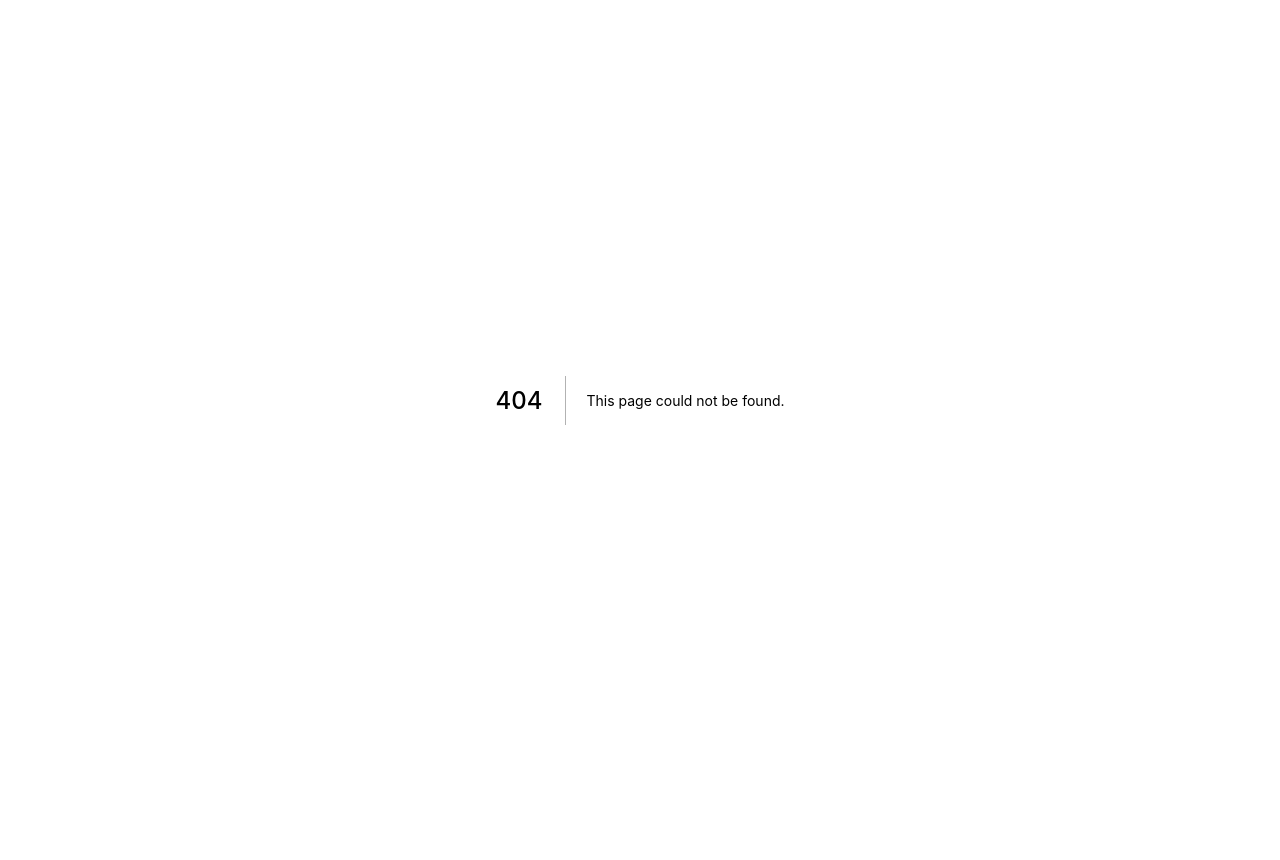
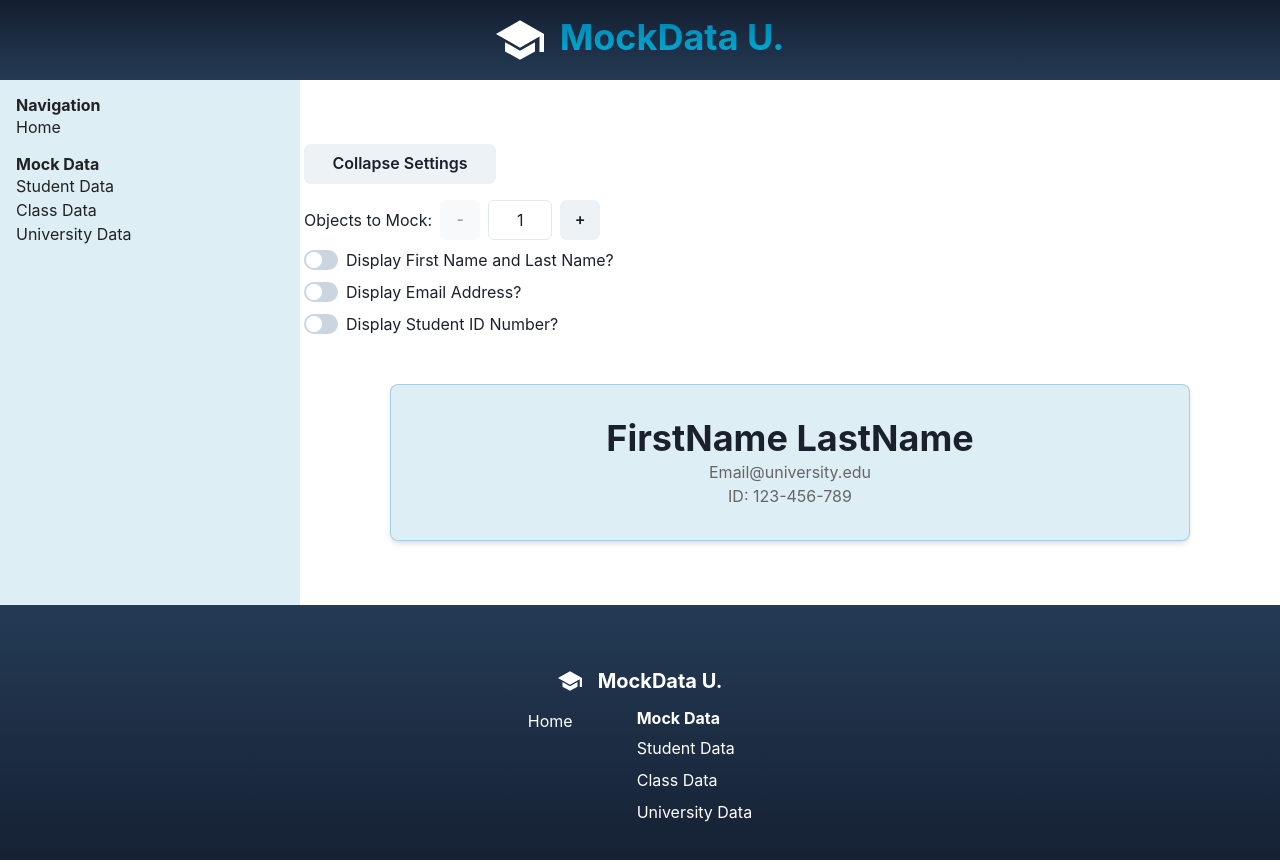
Before and after one commit to NicNol/mockdata-u, a Next.js app: page /mock-student in a window 1280 px wide. Before the commit this address had no page. Shown: the top 860 px of the page. Before the commit the page ends 800 px from the top, so only its background shows below. Built offline with nearby package versions, Linux system fonts and the light colour scheme.

Commit message:
outline mock student page

```diff
--- /dev/null
+++ b/components/DataCard.jsx
@@ -0,0 +1,23 @@
+import React from "react";
+import { Flex, Heading, Text } from "@chakra-ui/react";
+
+export default function DataCard() {
+    return (
+        <Flex w={"100%"} maxW={"800px"}>
+            <Flex
+                bg={"#0083b022"}
+                flexDirection={"column"}
+                borderRadius={8}
+                w={"100%"}
+                shadow={"md"}
+                border={"#0083b044 solid 1px"}
+                alignItems={"center"}
+                py={8}
+            >
+                <Heading color={"141e30"}>FirstName LastName</Heading>
+                <Text color={"#666666"}>Email@university.edu</Text>
+                <Text color={"#666666"}>ID: 123-456-789</Text>
+            </Flex>
+        </Flex>
+    );
+}
--- /dev/null
+++ b/components/NumberInput.jsx
@@ -0,0 +1,29 @@
+import React from "react";
+import { HStack, Button, Input, useNumberInput } from "@chakra-ui/react";
+
+export default function NumberInput() {
+    const { getInputProps, getIncrementButtonProps, getDecrementButtonProps } =
+        useNumberInput({
+            step: 1,
+            defaultValue: 1,
+            min: 1,
+            max: 200,
+            precision: 0,
+        });
+
+    const inc = getIncrementButtonProps();
+    const dec = getDecrementButtonProps();
+    const input = getInputProps();
+
+    return (
+        <HStack>
+            <Button {...dec} w={6}>
+                -
+            </Button>
+            <Input {...input} w={16} textAlign={"center"} />
+            <Button {...inc} w={6}>
+                +
+            </Button>
+        </HStack>
+    );
+}
--- /dev/null
+++ b/components/Settings.jsx
@@ -0,0 +1,39 @@
+import React, { useState } from "react";
+import { Box, Button, Collapse, Flex, Switch, Text } from "@chakra-ui/react";
+import NumberInput from "./NumberInput";
+
+export default function Settings() {
+    const [show, setShow] = useState(true);
+
+    const handleToggle = () => setShow(!show);
+
+    return (
+        <>
+            <Box w={"100%"}>
+                <Button onClick={handleToggle} w={48}>
+                    {show ? "Collapse" : "Show"} Settings
+                </Button>
+                <Collapse startingHeight={0} in={show}>
+                    <Flex flexDirection={"column"} gap={2} my={4}>
+                        <Flex alignItems={"center"} gap={2}>
+                            <Text>Objects to Mock:</Text>
+                            <NumberInput />
+                        </Flex>
+                        <Flex alignItems={"center"} gap={2}>
+                            <Switch size={"md"} />
+                            <Text>Display First Name and Last Name?</Text>
+                        </Flex>
+                        <Flex alignItems={"center"} gap={2}>
+                            <Switch size={"md"} />
+                            <Text>Display Email Address?</Text>
+                        </Flex>
+                        <Flex alignItems={"center"} gap={2}>
+                            <Switch size={"md"} />
+                            <Text>Display Student ID Number?</Text>
+                        </Flex>
+                    </Flex>
+                </Collapse>
+            </Box>
+        </>
+    );
+}
--- a/package.json
+++ b/package.json
@@ -12,6 +12,7 @@
         "@chakra-ui/react": "^1.8.8",
         "@emotion/react": "^11.9.0",
         "@emotion/styled": "^11.8.1",
+        "@faker-js/faker": "^6.1.2",
         "framer-motion": "^6.2.10",
         "next": "12.1.5",
         "react": "18.0.0",
--- a/pages/api/hello.js
+++ /dev/null
@@ -1,5 +0,0 @@
-// Next.js API route support: https://nextjs.org/docs/api-routes/introduction
-
-export default function handler(req, res) {
-  res.status(200).json({ name: 'John Doe' })
-}
--- /dev/null
+++ b/pages/api/student/[studentCount].js
@@ -0,0 +1,24 @@
+import { createStudent } from "./index";
+
+export default function handler(req, res) {
+    const { studentCount } = req.query;
+
+    res.status(200).json(createMultipleStudents(studentCount));
+}
+
+export function createMultipleStudents(numberOfStudents) {
+    const students = [];
+    const num = Number(numberOfStudents);
+
+    if (Number.isNaN(num) || !Number.isInteger(num) || num < 1) {
+        return {
+            error: "expected input to be an integer greater than zero.",
+        };
+    }
+
+    for (let i = 0; i < numberOfStudents; i++) {
+        students.push(createStudent());
+    }
+
+    return students;
+}
--- /dev/null
+++ b/pages/api/student/index.js
@@ -0,0 +1,35 @@
+import { faker } from "@faker-js/faker";
+
+export default function handler(req, res) {
+    res.status(200).json(createStudent());
+}
+
+export function createStudent() {
+    const university = "university";
+    const firstName = faker.name.firstName();
+    const lastName = faker.name.lastName();
+    const email = faker.internet.email(
+        firstName,
+        lastName,
+        `${university}.edu`
+    );
+
+    const idNumber = generateIdNumber();
+
+    const student = {
+        firstName: firstName,
+        lastName: lastName,
+        email: email,
+        idNumber: idNumber,
+    };
+
+    return student;
+}
+
+function generateIdNumber() {
+    const number = faker.datatype.number({ min: 1, max: 999999999 }).toString();
+    const nineDigitString = number.padStart(9 - number.length, "0");
+    const threeChunkArray = nineDigitString.match(/.{1,3}/g);
+
+    return `${threeChunkArray[0]}-${threeChunkArray[1]}-${threeChunkArray[2]}`;
+}
--- /dev/null
+++ b/pages/mock-student.js
@@ -0,0 +1,22 @@
+import { Flex } from "@chakra-ui/react";
+import AppWrapper from "../components/AppWrapper";
+import DataCard from "../components/DataCard";
+import Settings from "../components/Settings";
+
+export default function Home() {
+    return (
+        <AppWrapper>
+            <Flex justifyContent={"center"} py={16} w={"100%"}>
+                <Flex
+                    flexDirection={"column"}
+                    w={"100%"}
+                    alignItems={"center"}
+                    gap={8}
+                >
+                    <Settings />
+                    <DataCard />
+                </Flex>
+            </Flex>
+        </AppWrapper>
+    );
+}
```
Also changed, not shown: 1 other file (tests, documents, lock files or other folders).
